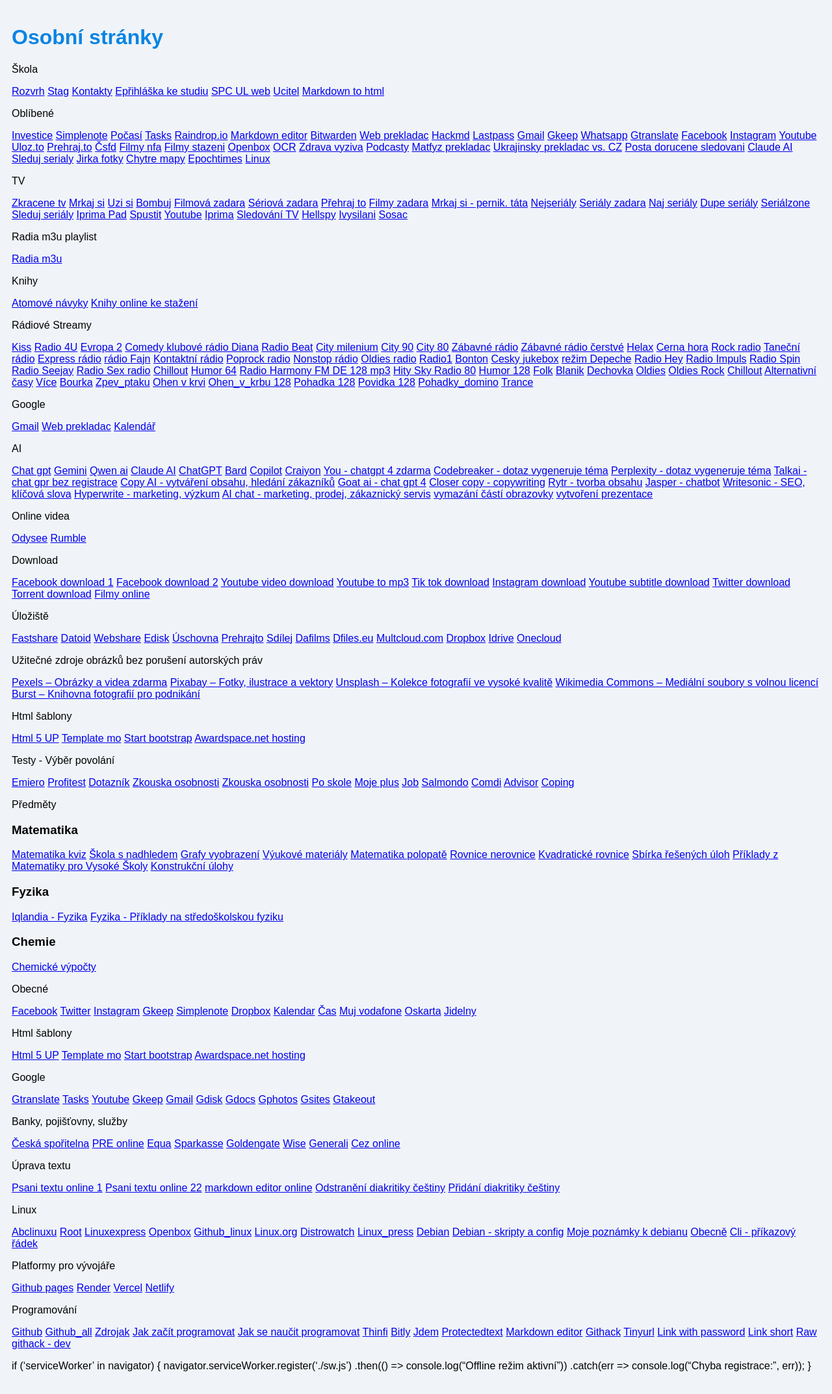
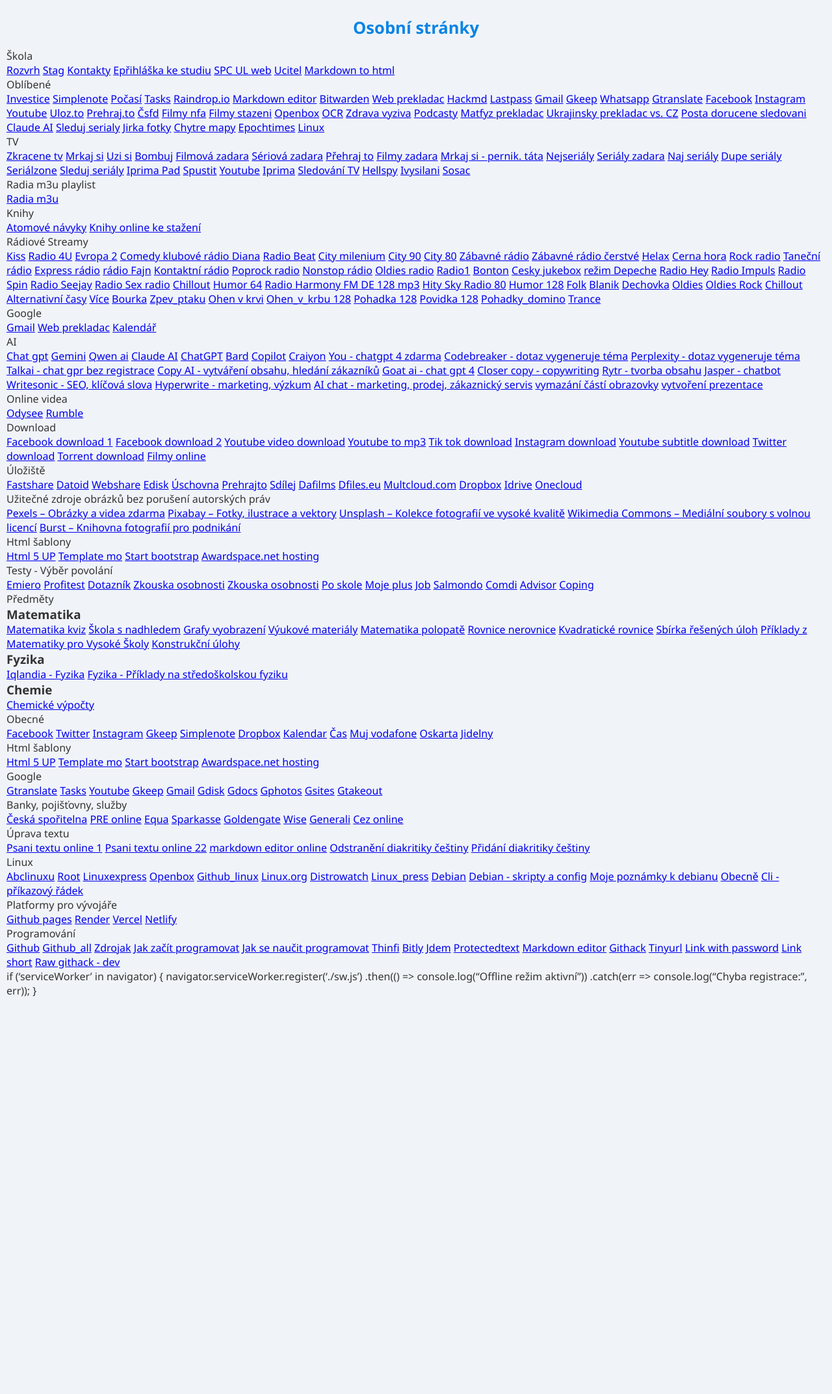
Before and after one commit to bedjan/bedjan.github.io, a Jekyll site: the page built from index.md, in a window 1280 px wide. Shown: the whole page at 65% size. Built offline with Jekyll 4.4.1, drawn with Linux system fonts in a browser that asks for light colours; our own code applies the rules of GitHub Pages for plain Markdown files; after the commit the page ends 1546 px from its top, so only the background shows below that.

Commit message:
Update default.html

```diff
--- a/_layouts/default.html
+++ b/_layouts/default.html
@@ -4,19 +4,7 @@
     <meta charset="UTF-8">
     <meta name="viewport" content="width=device-width, initial-scale=1.0">
     <title>{{ page.title }}</title>
-    <style>
-        /* Vaše CSS upravené pro generování z Markdownu */
-        body { font-family: sans-serif; background: #f0f4f8; padding: 10px; }
-        .container { max-width: 100%; margin: 0 auto; }
-        details { background: #fff; margin-bottom: 5px; border: 1px solid #d1d8e0; border-radius: 4px; }
-        summary { padding: 10px; font-weight: bold; cursor: pointer; }
-        .links-grid { display: grid; grid-template-columns: repeat(auto-fill, minmax(160px, 1fr)); gap: 6px; padding: 10px; border-top: 1px solid #eee; }
-        .links-grid a { display: flex; align-items: center; justify-content: center; padding: 8px; background: #fdfdfd; border: 1px solid #eee; border-radius: 4px; text-decoration: none; color: #444; text-align: center; min-height: 40px; }
-        .links-grid a:hover { background: #0984e3; color: #fff; }
-        h1 a { color: #0984e3; text-decoration: none; }
-        /* Styl pro samotný obsah Markdownu */
-        .markdown-content { padding: 20px; background: white; border-radius: 4px; }
-    </style>
+<link rel="stylesheet" href="{{ '/styl.css' | relative_url }}">
 </head>
 <body>
     <div class="container">
```
